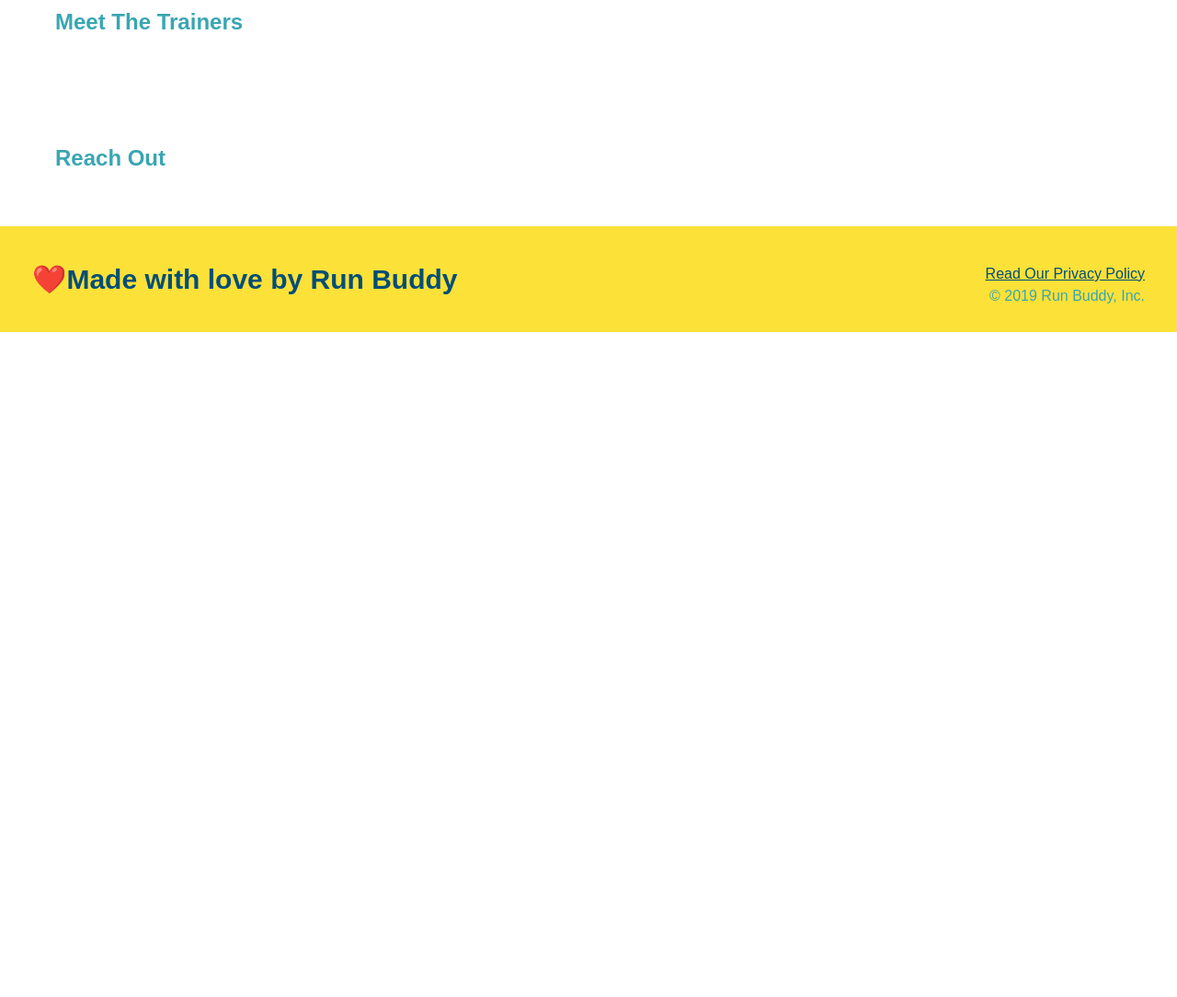
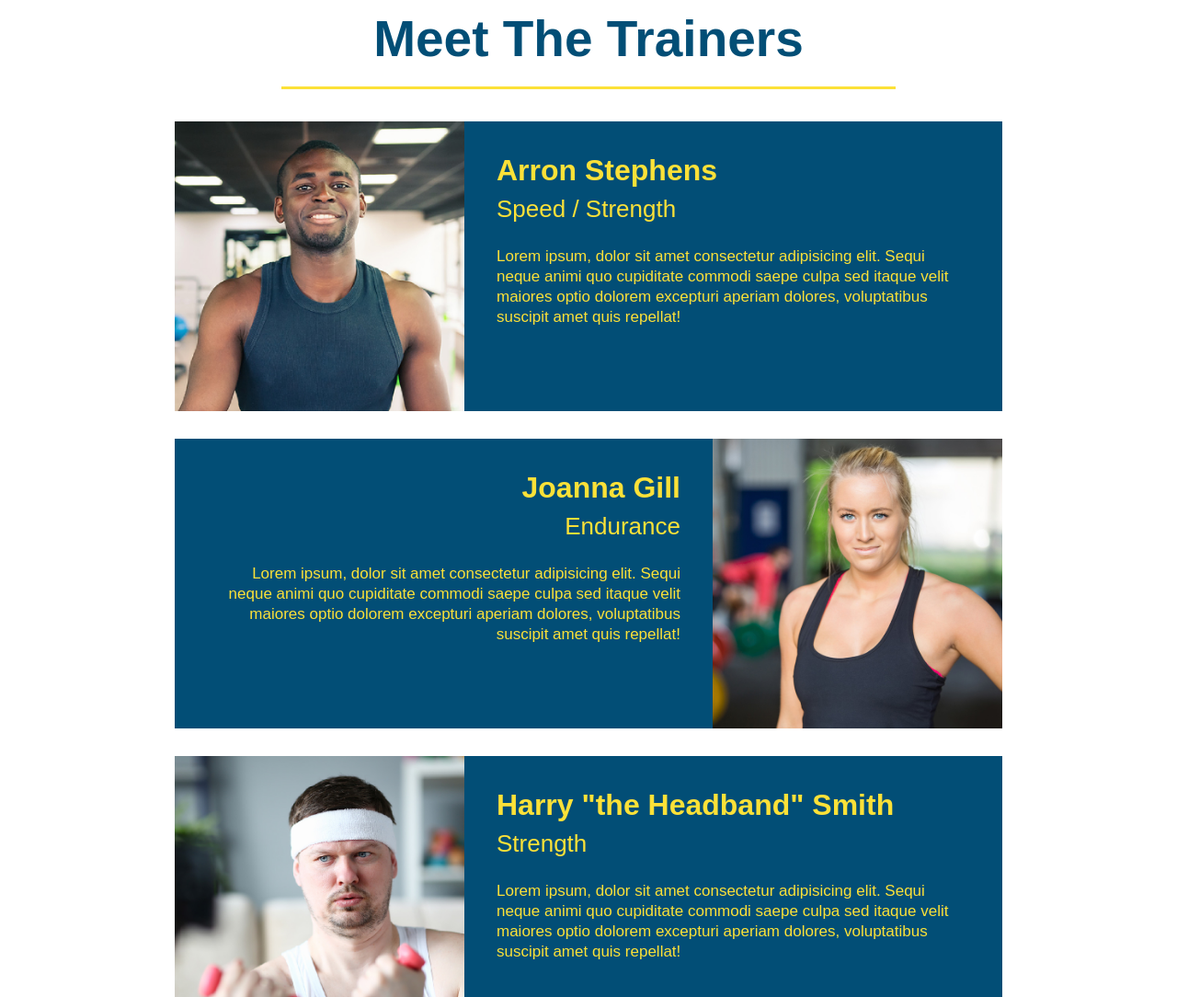
Before and after one commit to CrisGraciano/Run-Buddy, a plain HTML site: page index.html in a window 1280 px wide. Shown: the part 2900-3984 px from the top of the page at 92% size. Before the commit the page ends 3261 px from the top, so only its background shows below. Drawn offline with Linux system fonts and the light colour scheme.

Commit message:
meet the trainer section

```diff
--- a/assets/css/style.css
+++ b/assets/css/style.css
@@ -172,3 +172,50 @@ section {
 .steps span {
     font-size: 38px;
 }
+
+.trainers {
+    text-align: center;
+}
+
+.trainer {
+    width: 900px;
+    margin: 0 auto 30px auto;
+    background: #024e76;
+    color: #fce138;
+    overflow: auto;
+}
+
+.trainer img {
+    width: 35%;
+    float: left;
+}
+
+.trainer-bio {
+    padding: 35px;
+    float: left;
+    width: 65%;
+}
+
+  .text-left {
+    text-align: left;
+}
+
+  .text-right {
+    text-align: right;
+}
+
+.trainer-bio h3 {
+    font-size: 32px;
+    margin-bottom: 8px;
+}
+
+  .trainer-bio h4 {
+    font-weight: lighter;
+    font-size: 26px;
+    margin-bottom: 25px;
+}
+
+  .trainer-bio p {
+    font-size: 17px;
+    line-height: 1.3;
+}
--- a/index.html
+++ b/index.html
@@ -108,9 +108,42 @@
       </div>
     </section>
 
-    <!-- "meet the trsiners" section -->
-    <section>
-      <h2>Meet The Trainers</h2>
+    <!-- "meet the trainers" section -->
+    <section id="your-trainers" class="trainers">
+      <h2 class="section-title primary-border">Meet The Trainers</h2>
+      <article class="trainer">
+        <img src="./assets/images/trainer-1.jpg" alt="Arron Stephens in his workout clothes, ready to pump iron" />
+        <div class="trainer-bio text-left">
+          <h3>Arron Stephens</h3>
+          <h4>Speed / Strength</h4>
+          <p>
+            Lorem ipsum, dolor sit amet consectetur adipisicing elit. Sequi neque animi quo cupiditate commodi saepe culpa sed
+            itaque velit maiores optio dolorem excepturi aperiam dolores, voluptatibus suscipit amet quis repellat!
+          </p>
+        </div>
+      </article>
+      <article class="trainer">
+        <div class="trainer-bio text-right">
+          <h3>Joanna Gill</h3>
+          <h4>Endurance</h4>
+          <p>
+            Lorem ipsum, dolor sit amet consectetur adipisicing elit. Sequi neque animi quo cupiditate commodi saepe culpa sed
+            itaque velit maiores optio dolorem excepturi aperiam dolores, voluptatibus suscipit amet quis repellat!
+          </p>
+        </div>
+        <img src="./assets/images/trainer-2.jpg" alt="Joanna Gill cooling off after a workout" />
+      </article>
+      <article class="trainer">
+        <img src="./assets/images/trainer-3.jpg" alt="Harry Smith wearing a headband and lifting comically small pink weights" />
+        <div class="trainer-bio text-left">
+          <h3>Harry "the Headband" Smith</h3>
+          <h4>Strength</h4>
+          <p>
+            Lorem ipsum, dolor sit amet consectetur adipisicing elit. Sequi neque animi quo cupiditate commodi saepe culpa sed
+            itaque velit maiores optio dolorem excepturi aperiam dolores, voluptatibus suscipit amet quis repellat!
+          </p>
+        </div>
+      </article>
     </section>
 
     <!-- "reach out section"-->
```
Also changed, not shown: assets/images/trainer-1.jpg (added), assets/images/trainer-2.jpg (added), assets/images/trainer-3.jpg (added).
